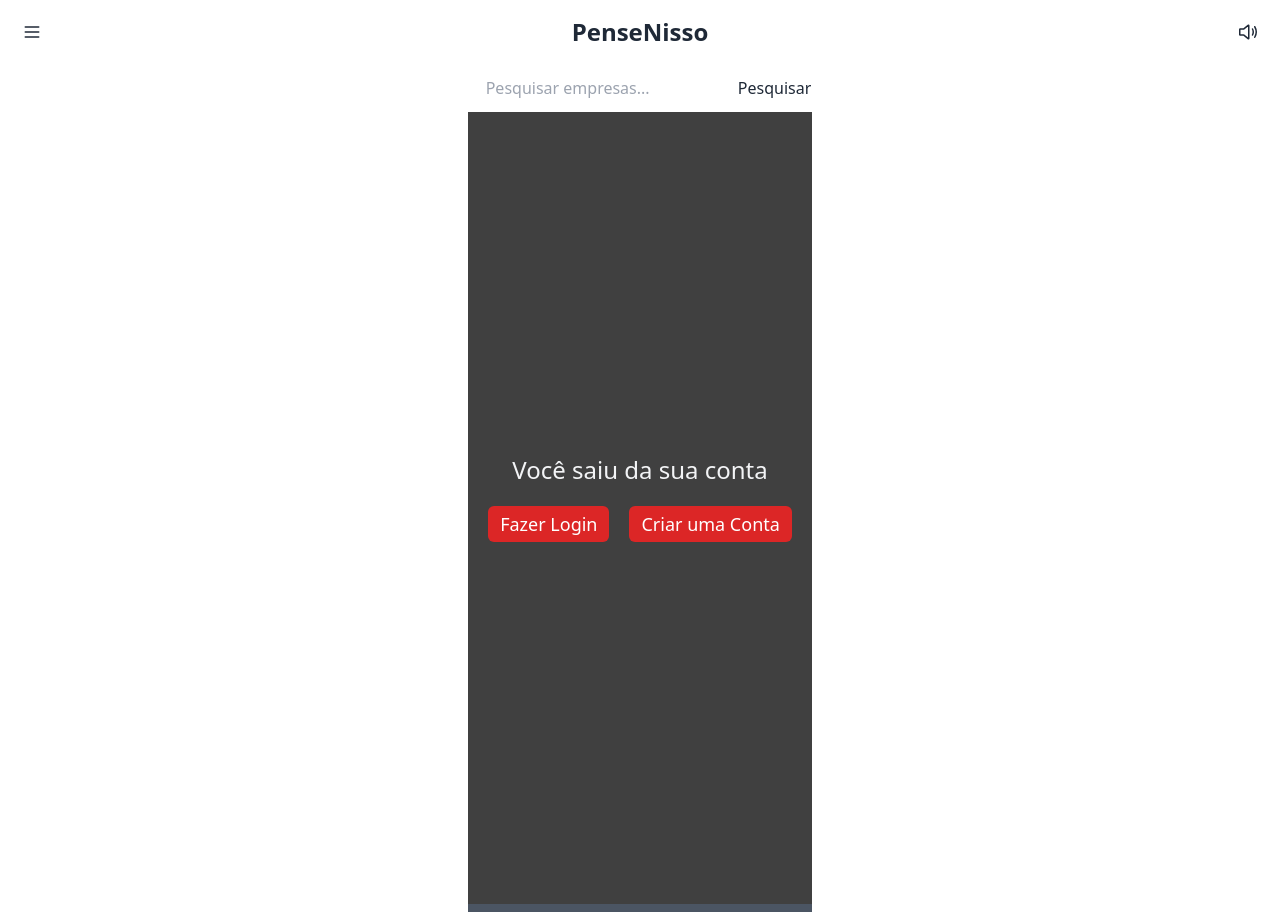
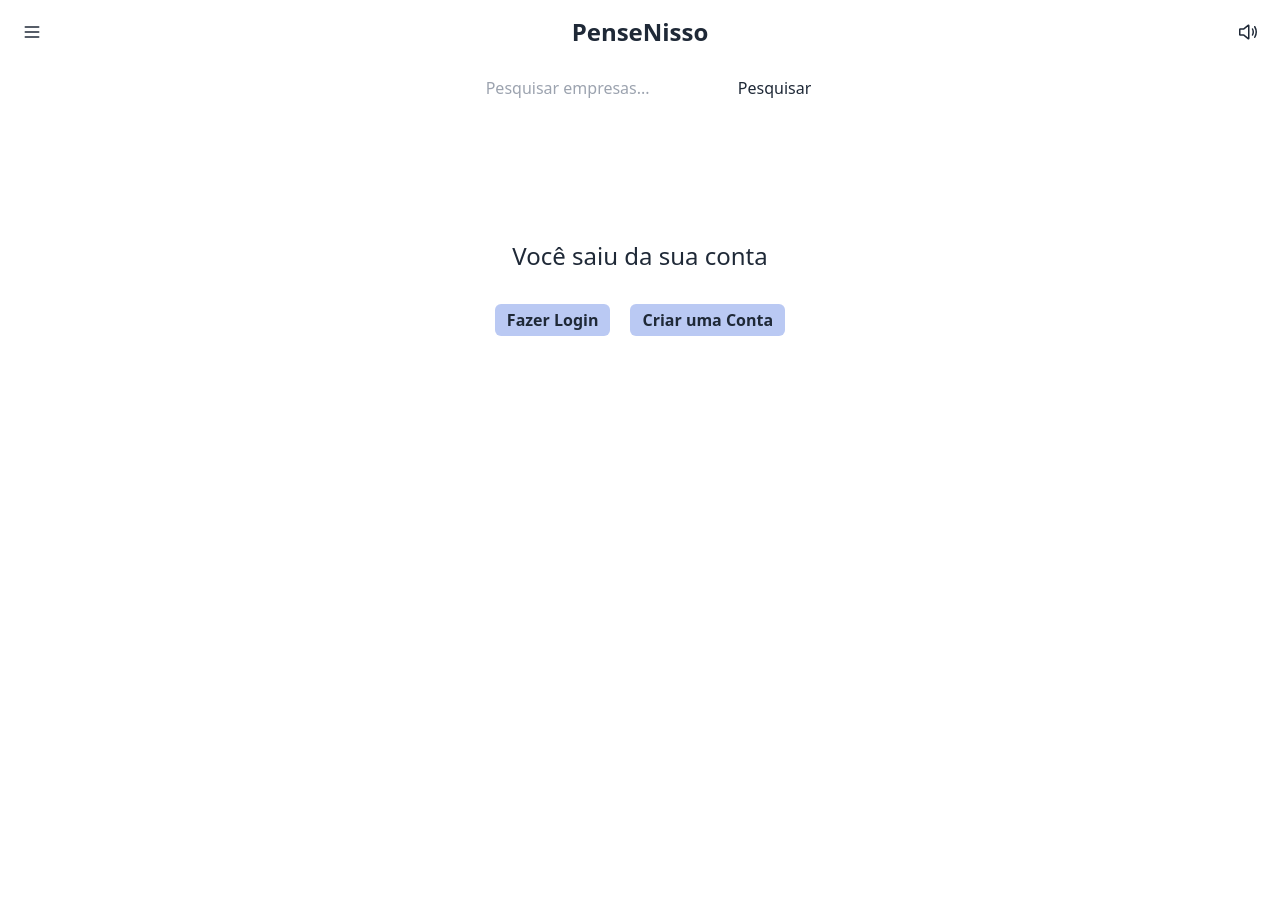
Before and after one commit to PenseNisso/PenseNissoApp, a Django app: page /users/logout/ in a window 1280 px wide. After the commit the page ends 336 px from the top, so only its background shows below. Run offline with Django 4.2, Linux system fonts and the light colour scheme; data that the repository does not hold is empty; some libraries are stand-ins or nearby versions.

Commit message:
style(user): apply style to login, logout and register pages

```diff
--- a/user/templates/logout.html
+++ b/user/templates/logout.html
@@ -5,16 +5,17 @@
 {% endblock %}
 
 {% block content %}
-<header
-    class="min-h-screen bg-black bg-opacity-75 bg-blend-overlay showcase border-gray-600 border-b-8 flex justify-center items-center bg-no-repeat">
-    <div class="z-10 h-full py-32 md:py-0 text-gray-100 text-center flex items-center flex-col">
-        <h2 class="text-2xl">Você saiu da sua conta</h2>
+<div class="my-32 flex justify-center items-center">
+    <div class="text-center flex items-center flex-col">
+        <h2 class="text-2xl mb-3">Você saiu da sua conta</h2>
         <div class="flex flex-nowrap justify-center space-x-5 p-5">
             <a href="{% url 'user:login' %}"><button
-                    class="bg-red-600  py-1 px-3 text-white md:text-lg rounded-md">Fazer Login</button></a>
+                    class="bg-blue-700 bg-opacity-30 py-1 px-3 font-semibold rounded-md hover:scale-[1.035]">Fazer
+                    Login</button></a>
             <a href="{% url 'user:register' %}"><button
-                    class="bg-red-600 py-1 px-3 text-white md:text-lg rounded-md">Criar uma Conta</button></a>
+                    class="bg-blue-700 bg-opacity-30 py-1 px-3 font-semibold rounded-md hover:scale-[1.035]">Criar uma
+                    Conta</button></a>
         </div>
     </div>
-</header>
+</div>
 {% endblock %}
```
Also changed, not shown: user/templates/login.html (+12 -11 lines), user/templates/register.html (+5 -9 lines).
